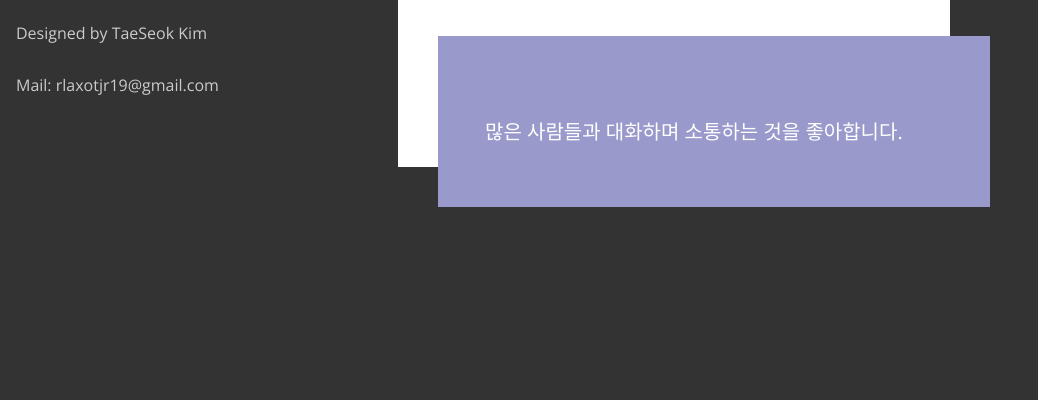
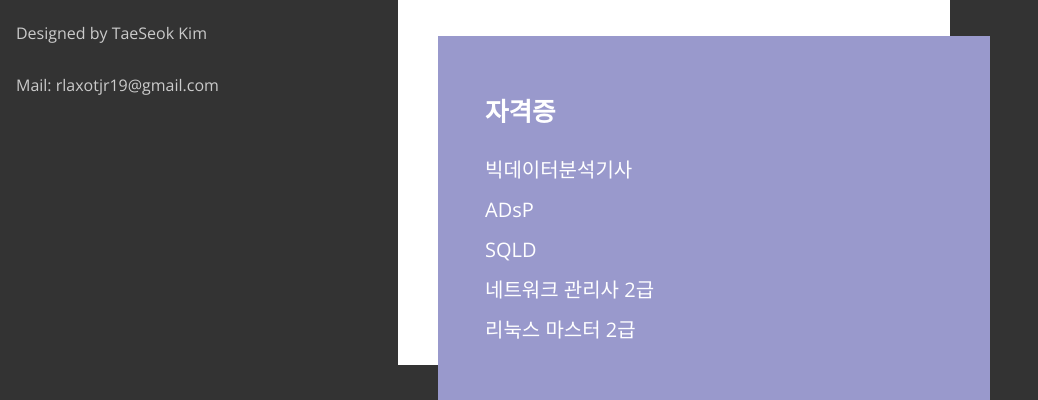
Before and after one commit to bigstones/portfolio1, a plain HTML site: page portfolio1/index.html in a window 1280 px wide. Shown: the part 2909-3309 px from the top of the page, 242-1280 px from the left. Before the commit the page ends 3164 px from the top, so only its background shows below. Drawn offline with nearby package versions, Linux system fonts and the light colour scheme.

Commit message:
Update index.html

```diff
--- a/portfolio1/index.html
+++ b/portfolio1/index.html
@@ -97,9 +97,13 @@
             <div class="tm-form-section-tag">
                 <div class="tm-bg-secondary tm-text-white tm-block-pad tm-form-section-tag-inner">
                     <header>
-                        <h2></h2>
+                        <h2>자격증</h2>
                     </header>
-                    <p>많은 사람들과 대화하며 소통하는 것을 좋아합니다.</p>
+                    <p>빅데이터분석기사</p>
+                    <p>ADsP</p>
+                    <p>SQLD</p>
+                    <p>네트워크 관리사 2급</p>
+                    <p>리눅스 마스터 2급</p>
                 </div>
             </div>
         </div>
```
